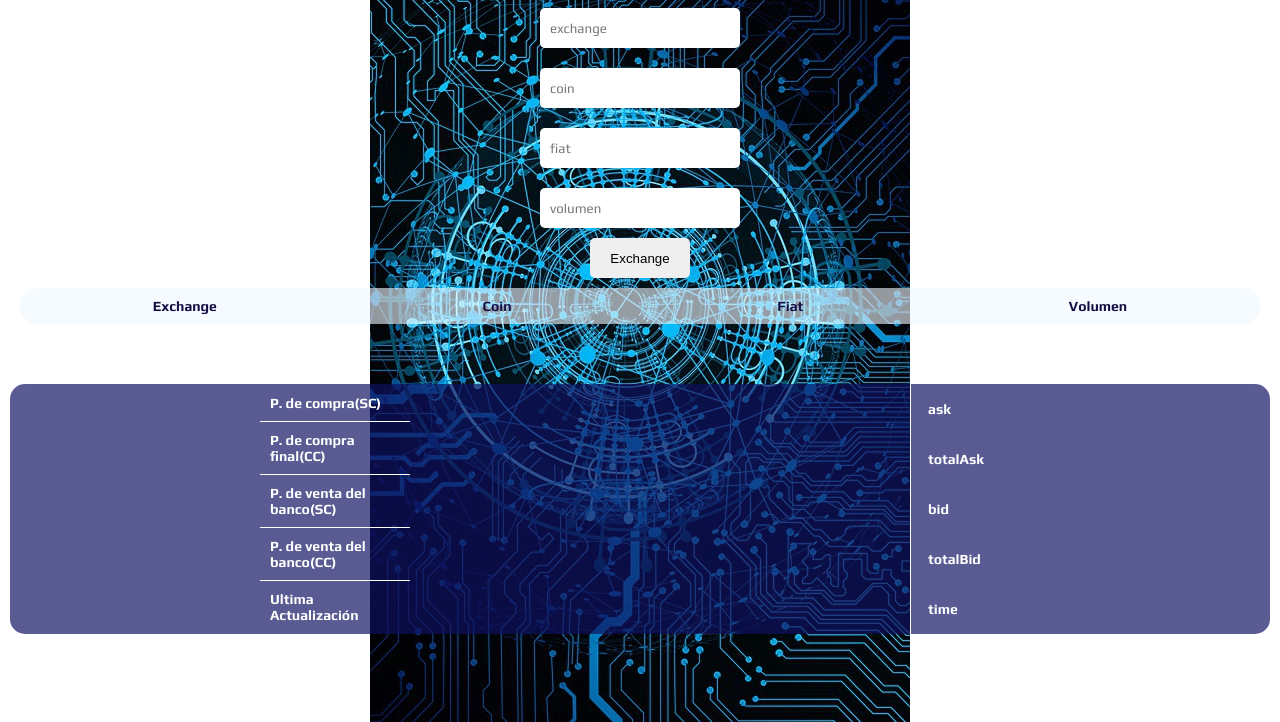
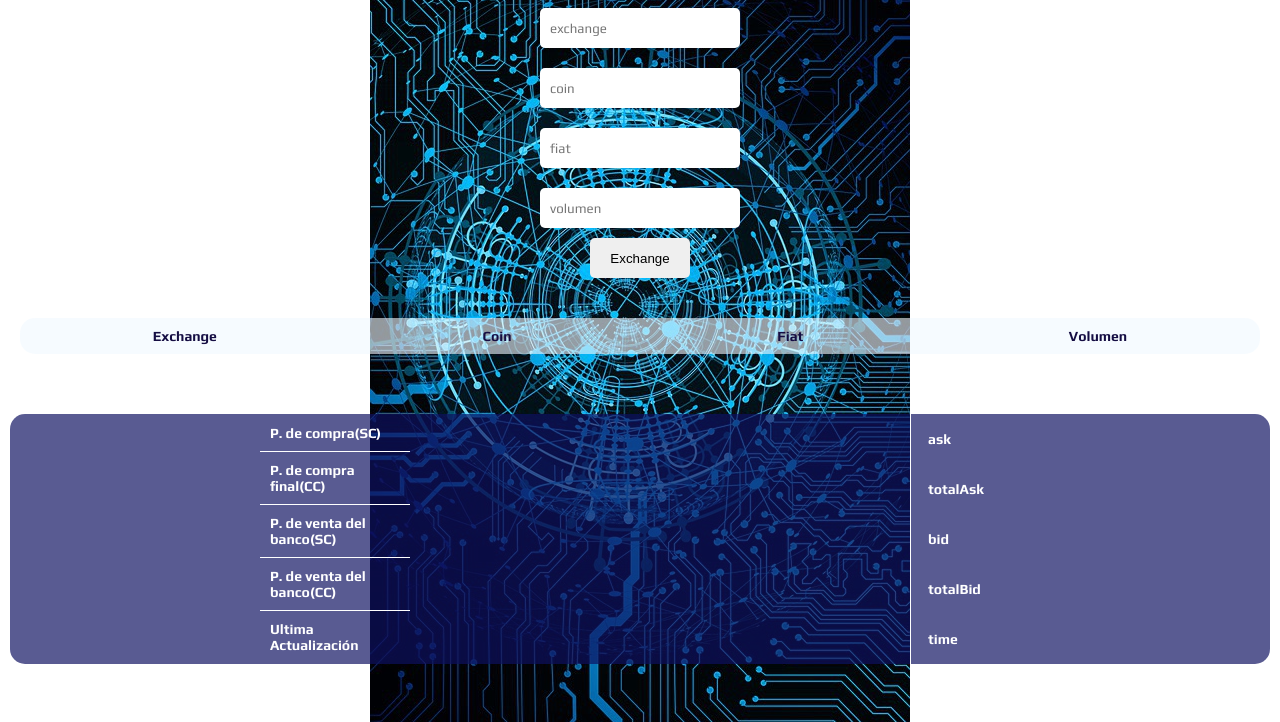
Before and after one commit to abril-cantera/CriptoYa, a website: page index.html in a window 1280 px wide. Shown: the part 78-800 px from the top of the page. Drawn offline with Linux system fonts and the light colour scheme.

```diff
--- a/styles.css
+++ b/styles.css
@@ -60,6 +60,7 @@
 .container-container-input {
   width: 100%;
   padding: 0 10px;
+  margin: 30px 0;
 }
 .container-input {
   color: rgb(21, 13, 67);
@@ -82,7 +83,7 @@
   display: flex;
   justify-content: space-around;
   align-items: center;
-  margin: 50px 0;
+  margin: 20px 0;
   background-color: rgba(14, 17, 97, 0.685);
   border-radius: 15px;
 }
```
